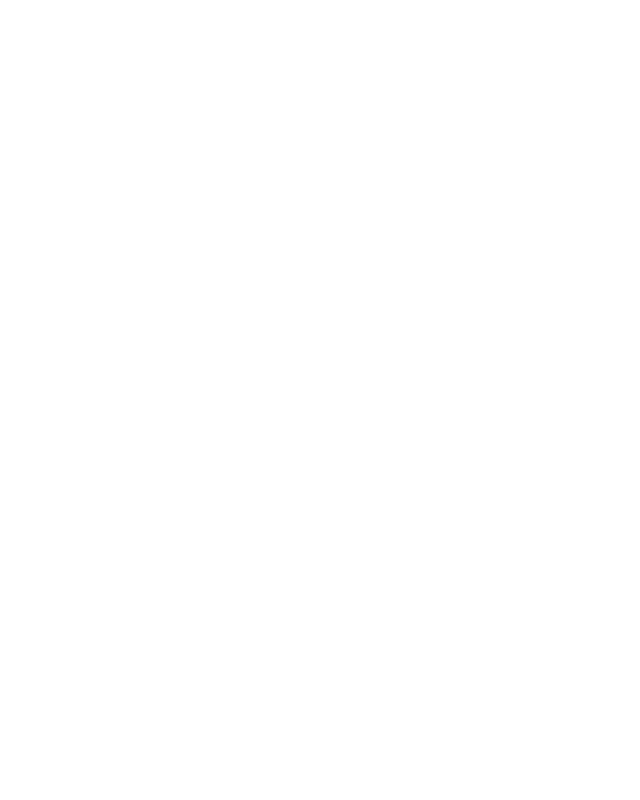
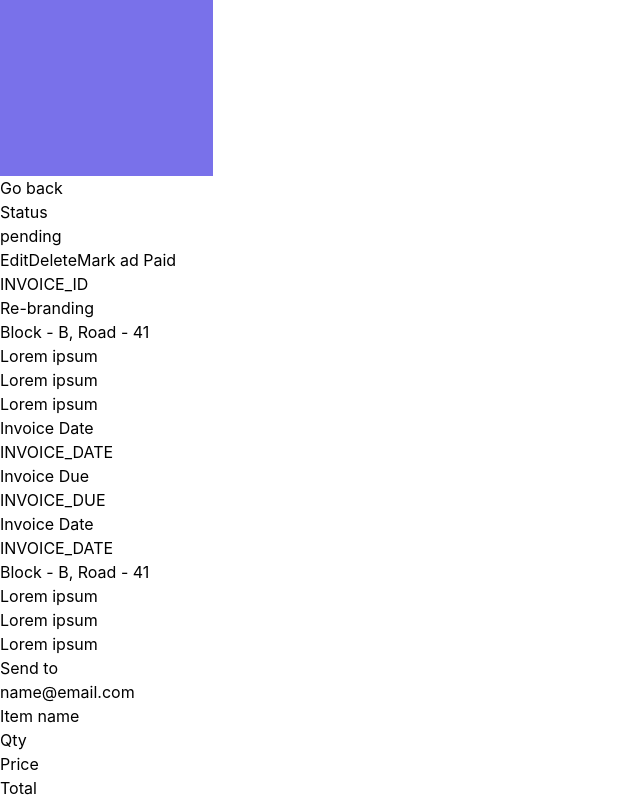
Before and after one commit to tia-cin/invoice-app, a Next.js app: page /invoice in a window 1280 px wide. Before the commit this address had no page. Shown: the part 624-1424 px from the top of the page, without its empty margins (0-640 px from the left). Before the commit the page ends 800 px from the top, so only its background shows below. Built offline with nearby package versions, Linux system fonts and the light colour scheme.

Commit message:
invoice detail

```diff
--- /dev/null
+++ b/components/Layout.js
@@ -0,0 +1,13 @@
+import React from "react";
+import Sidebar from "./Sidebar";
+
+const Layout = (props) => {
+  return (
+    <React.Fragment>
+      <Sidebar />
+      <div>{props.children}</div>
+    </React.Fragment>
+  );
+};
+
+export default Layout;
--- /dev/null
+++ b/components/Sidebar.js
@@ -0,0 +1,18 @@
+import React from "react";
+
+const Sidebar = () => {
+  return (
+    <div className="h-screen w-1/6 bg-strong-lavander">
+      <div>
+        <div>
+          <div>
+            <h2>Logo</h2>
+          </div>
+        </div>
+        <div>{/*image */}</div>
+      </div>
+    </div>
+  );
+};
+
+export default Sidebar;
--- /dev/null
+++ b/components/index.js
@@ -0,0 +1,4 @@
+import Layout from "./Layout";
+import Sidebar from "./Sidebar";
+
+export { Layout, Sidebar };
--- a/pages/_app.js
+++ b/pages/_app.js
@@ -1,7 +1,19 @@
-import '../styles/globals.css'
+import "../styles/globals.css";
+import { Layout } from "../components";
+import Head from "next/head";
+import Image from "next/image";
 
 function MyApp({ Component, pageProps }) {
-  return <Component {...pageProps} />
+  return (
+    <>
+      <Head>
+        <title>Invoices</title>
+      </Head>
+      <Layout>
+        <Component {...pageProps} />
+      </Layout>
+    </>
+  );
 }
 
-export default MyApp
+export default MyApp;
--- a/pages/index.js
+++ b/pages/index.js
@@ -1,6 +1,39 @@
-import Head from "next/head";
-import Image from "next/image";
+import Link from "next/link";
+import { useRouter } from "next/router";
 
 export default function Home() {
-  return <div className="underline">Hello</div>;
+  const router = useRouter();
+  const navigate = () => router.push("/new-invoice");
+  return (
+    <div className="w-full">
+      <div>
+        <div>
+          <h3>Invoices</h3>
+          <p>There are a total of ... invoices</p>
+        </div>
+        <button onClick={navigate}>Add New Invoice</button>
+      </div>
+      <div>
+        <Link href={`/invoice/id`} passHref>
+          <div>
+            <div>
+              <h5>INVOICE_ID</h5>
+            </div>
+            <div>
+              <h6>INVOICE_NAME</h6>
+            </div>
+            <div>
+              <p>INVOICE_DATE</p>
+            </div>
+            <div>
+              <h3>INVOICE_TOTAL</h3>
+            </div>
+            <div>
+              <button>pending</button>
+            </div>
+          </div>
+        </Link>
+      </div>
+    </div>
+  );
 }
--- /dev/null
+++ b/pages/invoice/index.js
@@ -0,0 +1,77 @@
+import React from "react";
+import { useRouter } from "next/router";
+
+function InvoiceDetails() {
+  const router = useRouter();
+  const goBack = () => router.push("/");
+  return (
+    <div>
+      <div>
+        <h6 onClick={goBack}>Go back</h6>
+      </div>
+      <div>
+        <div>
+          <p>Status</p>
+          <button>pending</button>
+        </div>
+        <div>
+          <button>Edit</button>
+          <button>Delete</button>
+          <button>Mark ad Paid</button>
+        </div>
+      </div>
+      <div>
+        <div>
+          <div>
+            <h4>INVOICE_ID</h4>
+            <p>Re-branding</p>
+          </div>
+          <div>
+            <p>Block - B, Road - 41</p>
+            <p>Lorem ipsum</p>
+            <p>Lorem ipsum</p>
+            <p>Lorem ipsum</p>
+          </div>
+        </div>
+        <div>
+          <div>
+            <div>
+              <p>Invoice Date</p>
+              <h4>INVOICE_DATE</h4>
+            </div>
+            <div>
+              <p>Invoice Due</p>
+              <h4>INVOICE_DUE</h4>
+            </div>
+          </div>
+          <div>
+            <p>Invoice Date</p>
+            <h4>INVOICE_DATE</h4>
+            <div>
+              <p>Block - B, Road - 41</p>
+              <p>Lorem ipsum</p>
+              <p>Lorem ipsum</p>
+              <p>Lorem ipsum</p>
+            </div>
+          </div>
+          <div>
+            <p>Send to</p>
+            <h4>name@email.com</h4>
+          </div>
+        </div>
+        <div>
+          <ul>
+            <li>
+              <p>Item name</p>
+              <p>Qty</p>
+              <p>Price</p>
+              <p>Total</p>
+            </li>
+          </ul>
+        </div>
+      </div>
+    </div>
+  );
+}
+
+export default InvoiceDetails;
--- a/tailwind.config.js
+++ b/tailwind.config.js
@@ -4,7 +4,22 @@
     "./pages/**/*.{js,ts,jsx,tsx}",
     "./components/**/*.{js,ts,jsx,tsx}",
   ],
+  darkMode: "class",
   theme: {
+    screens: {
+      sm: "480px",
+      md: "768px",
+      lg: "976px",
+      xl: "1440px",
+    },
+    colors: {
+      "strong-lavander": "#7971ea",
+      "medium-lavander": "#8e98f5",
+      "light-lavander": "#b1cbfa",
+      "pale.lavander": "#dfe2fe",
+      black: "#191919",
+      white: "#f9f9f9",
+    },
     extend: {},
   },
   plugins: [],
```
